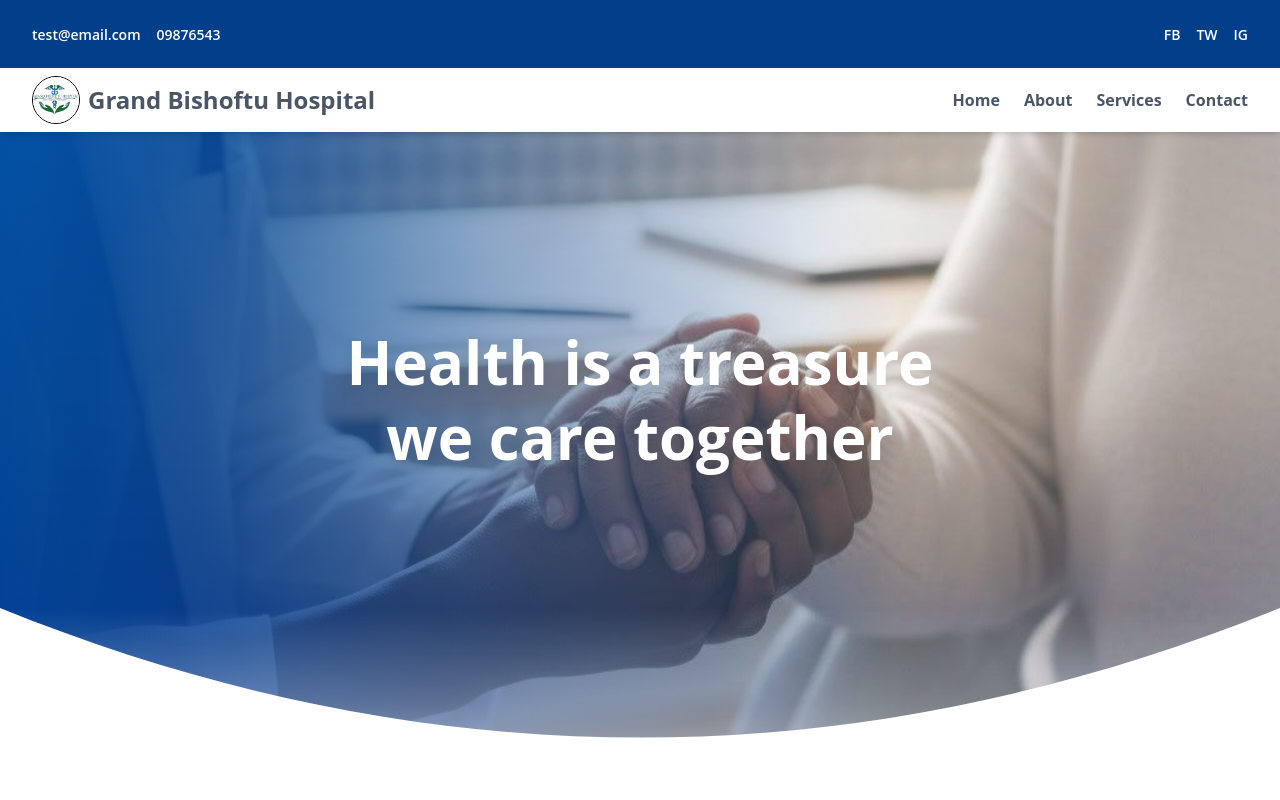
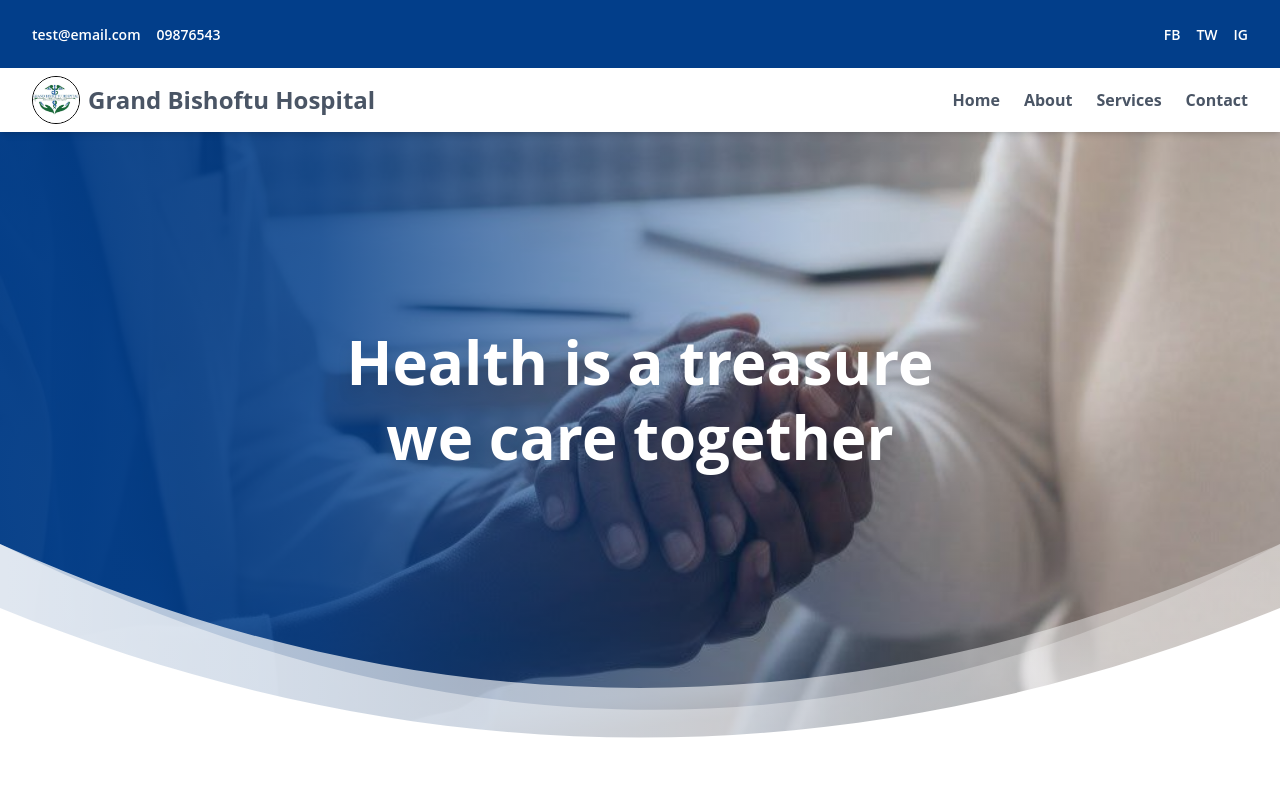
Before and after one commit to Tsedniya/Grand_Bishoftu_Hospital, a React (Vite) app in the folder myapp/: page / in a window 1280 px wide. Shown: the top 800 px of the page. Built offline with nearby package versions, Linux system fonts and the light colour scheme.

Commit message:
frontend:hero

```diff
--- a/myapp/src/components/Hero.jsx
+++ b/myapp/src/components/Hero.jsx
@@ -3,10 +3,9 @@ import home from "../assets/home.jpg";
 
 const Hero = () => {
   return (
-    <section className="relative w-full overflow-hidden">
-
+    <section className="relative w-full overflow-visible">
       {/* Hero container */}
-      <div className="relative w-full h-[45vh] sm:h-[50vh] md:h-[60vh] lg:h-[100vh] min-h-[350px]">
+      <div className="relative w-full h-[100vh] sm:h-[50vh] md:h-[60vh] lg:h-[100vh] min-h-[350px] overflow-hidden">
 
         {/* Background image */}
         <img
@@ -16,69 +15,34 @@ const Hero = () => {
           style={{ objectPosition: "center 75%" }}
         />
 
-        {/* First gradient overlay - Main blue gradient */}
+        {/* Gradient 1 — BLUE → WHITE (unchanged) */}
         <div
-          className="absolute top-0 left-0 w-full h-full z-10"
+          className="absolute inset-0 z-10"
           style={{
-            background: `linear-gradient(
-              to right,
-              #023E8A 0%,
-              rgba(2,62,138,0.85) 18%,
-              rgba(2,62,138,0.6) 35%,
-              rgba(2,62,138,0.3) 55%,
-              rgba(255,255,255,0.15) 70%,
-              rgba(255,255,255,0.25) 100%
-            )`,
+            background: `
+              linear-gradient(
+                to right,
+                rgba(2,62,138,0.95) 0%,
+                rgba(2,62,138,0.85) 25%,
+                rgba(2,62,138,0.55) 45%,
+                rgba(2,62,138,0.25) 65%,
+                rgba(255,255,255,0.25) 85%,
+                rgba(255,255,255,0.35) 100%
+              )
+            `,
           }}
         />
 
-        {/* Second gradient overlay - Center radial gradient */}
-        <div
-          className="absolute top-1/2 left-1/2 -translate-x-1/2 -translate-y-1/2 w-[120%] h-[120%] z-11"
-          style={{
-            background: `radial-gradient(
-              circle at center,
-              rgba(255,255,255,0.15) 0%,
-              rgba(255,255,255,0.1) 25%,
-              rgba(255,255,255,0.05) 40%,
-              rgba(2,62,138,0.1) 60%,
-              rgba(2,62,138,0.2) 80%,
-              rgba(2,62,138,0.3) 100%
-            )`,
-            mixBlendMode: 'screen'
-          }}
-        />
-
-        {/* Third gradient overlay - Vertical light overlay */}
-        <div
-          className="absolute top-0 left-0 w-full h-full z-12"
-          style={{
-            background: `linear-gradient(
-              to bottom,
-              rgba(255,255,255,0.2) 0%,
-              rgba(255,255,255,0.15) 15%,
-              rgba(255,255,255,0.1) 30%,
-              rgba(255,255,255,0.05) 50%,
-              rgba(2,62,138,0.1) 70%,
-              rgba(2,62,138,0.2) 85%,
-              rgba(2,62,138,0.3) 100%
-            )`,
-            mixBlendMode: 'overlay'
-          }}
-        />
-
-        {/* Content */}
-        <div className="relative z-30 flex flex-col justify-center items-center h-full px-6 md:px-16 lg:px-24">
+        {/* Hero content */}
+        <div className="relative z-40 flex flex-col justify-center items-center h-full px-6 md:px-16 lg:px-24">
           <h1 className="text-center text-3xl sm:text-4xl md:text-5xl lg:text-6xl font-bold text-white leading-tight drop-shadow-xl">
             <span className="block">Health is a treasure</span>
             <span className="block">we care together</span>
           </h1>
-
         </div>
 
-        {/* Enhanced curved section with multiple layers */}
-        <div className="absolute bottom-0 left-0 w-full pointer-events-none z-40">
-          {/* Main curve */}
+        {/* White curved divider */}
+        <div className="absolute bottom-0 left-0 w-full pointer-events-none z-50">
           <svg
             viewBox="0 0 1440 200"
             preserveAspectRatio="none"
@@ -89,27 +53,46 @@ const Hero = () => {
               fill="#ffffff"
             />
           </svg>
+        </div>
+      </div>
 
-          {/* Overlay gradient on curve */}
-          <div
-            className="absolute bottom-0 left-0 w-full h-32 md:h-40 lg:h-48"
-            style={{
-              background: `linear-gradient(
-                to bottom,
-                rgba(255,255,255,0) 0%,
-                rgba(255,255,255,0.3) 50%,
-                rgba(255,255,255,0.7) 100%
-              )`,
-              mixBlendMode: 'overlay'
-            }}
-          />
-        </div>
+      {/* Gradient 2 & 3 — WHITE overflow curves */}
+      <div className="absolute left-0 bottom-0 w-full h-48 md:h-56 lg:h-64 pointer-events-none z-30">
+        <svg
+          viewBox="0 0 1440 200"
+          preserveAspectRatio="none"
+          className="w-full h-full"
+        >
+          <defs>
+            {/* Back white curve (softer) */}
+            <linearGradient id="whiteSoft" x1="0" y1="0" x2="1" y2="0">
+              <stop offset="0%" stopColor="rgba(255,255,255,0.5)" />
+              <stop offset="60%" stopColor="rgba(255,255,255,0.35)" />
+              <stop offset="100%" stopColor="rgba(255,255,255,0.2)" />
+            </linearGradient>
 
-        {/* Floating decorative elements (optional) */}
-        <div className="absolute top-1/4 left-1/4 w-16 h-16 rounded-full bg-white/10 blur-xl z-0" />
-        <div className="absolute top-1/3 right-1/4 w-24 h-24 rounded-full bg-white/5 blur-xl z-0" />
-        <div className="absolute bottom-1/4 left-1/3 w-20 h-20 rounded-full bg-blue-300/10 blur-xl z-0" />
+            {/* Front white curve (stronger) */}
+            <linearGradient id="whiteStrong" x1="0" y1="0" x2="1" y2="0">
+              <stop offset="0%" stopColor="rgba(255,255,255,0.75)" />
+              <stop offset="60%" stopColor="rgba(255,255,255,0.55)" />
+              <stop offset="100%" stopColor="rgba(255,255,255,0.35)" />
+            </linearGradient>
+          </defs>
 
+          {/* Back curve */}
+           {/* Back curve — slightly longer */}
+            <path
+              d="M0,0 C480,165 960,180 1440,0 L1440,200 L0,200 Z"
+              fill="url(#whiteSoft)"
+            />
+
+            {/* Front curve — slightly shorter */}
+            <path
+              d="M0,0 C480,150 960,150 1440,0 L1440,200 L0,200 Z"
+              fill="url(#whiteStrong)"
+            />
+
+        </svg>
       </div>
     </section>
   );
--- a/myapp/src/components/TitleAbout.jsx
+++ b/myapp/src/components/TitleAbout.jsx
@@ -4,11 +4,11 @@ import doctor from "../assets/doctor.jpg";
 import inside from "../assets/inside.jpg";
 import middle from "../assets/middle.jpg"
 
-const TitleAbout = ({ className = "" }) => {
+const TitleAbout = () => {
   return (
-    <div className=' bg-white py-16 px-4 sm:px-[5vw] md:px-[7vw] lg:px-[9vw]'>
+    <div className='mt-10 bg-white py-16 px-4 sm:px-[5vw] md:px-[7vw] lg:px-[9vw]'>
       <div className="flex flex-col items-center">
-        <p className="text-center font-poppins text-3xl md:text-6xl text-sky-400 mt-8 md:mt-16">
+        <p className="text-center font-poppins text-3xl md:text-6xl text-[#023E8A] mt-8 md:mt-16">
           About
         </p>
         <p className="text-center text-gray-700 mt-4 md:mt-6 max-w-3xl">
--- a/myapp/src/pages/Home.jsx
+++ b/myapp/src/pages/Home.jsx
@@ -1,16 +1,16 @@
 import React from 'react'
 import Hero from '../components/Hero'
 import TitleAbout from '../components/TitleAbout'
-import Homeone from '../components/Homeone'
-import Departements from '../components/Departements'
+//import Homeone from '../components/Homeone'
+//import Departements from '../components/Departements'
 
 
 const Home = () => {
   return (
     <div>
       <Hero />
-     <Homeone/>
-      <Departements/>
+    {/*<Homeone/>
+      <Departements/>*/}
     </div>
   )
 }
```
